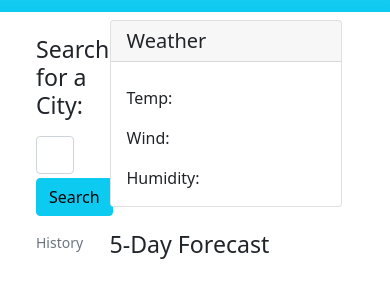
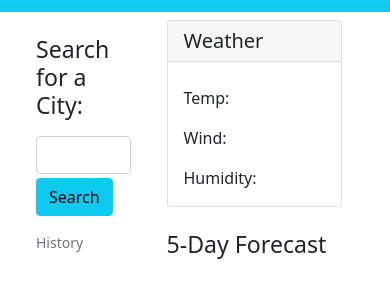
Before and after one commit to jeremystevens515/weather-dashboard, a plain HTML site: page index.html in a window 390 px wide. Shown: the part 45-342 px from the top of the page. Drawn offline with nearby package versions, Linux system fonts and the light colour scheme.

Commit message:
fixed mobile responsiveness

```diff
--- a/index.html
+++ b/index.html
@@ -14,7 +14,7 @@
         <!-- container to separate search-and-history-container and center-container -->
         <main class=" container row">
             <!-- defines container for search bar and list-group to display previous searches -->
-            <aside id="search-and-history-container" class="col-3 col-md-5 p-4">
+            <aside id="search-and-history-container" class="col-5 col-md-5 p-4">
                 <!-- search bar -->
                 <form>
                     <label for="search-cities" class="form-label"><h3>Search for a City:</h3></label>
@@ -29,7 +29,7 @@
             </aside>
 
             <!-- container for the current-day weather display and 5-day forecast -->
-            <section id="center-container" class="col-9 col-md-7">
+            <section id="center-container" class="col-7 col-md-7">
                 <!-- section that contains the current weather conditions -->
                 <div id="current-weather" class="card mt-2 mb-4">
                     <h5 id="city-name"class="card-header">Weather</h5>
```
